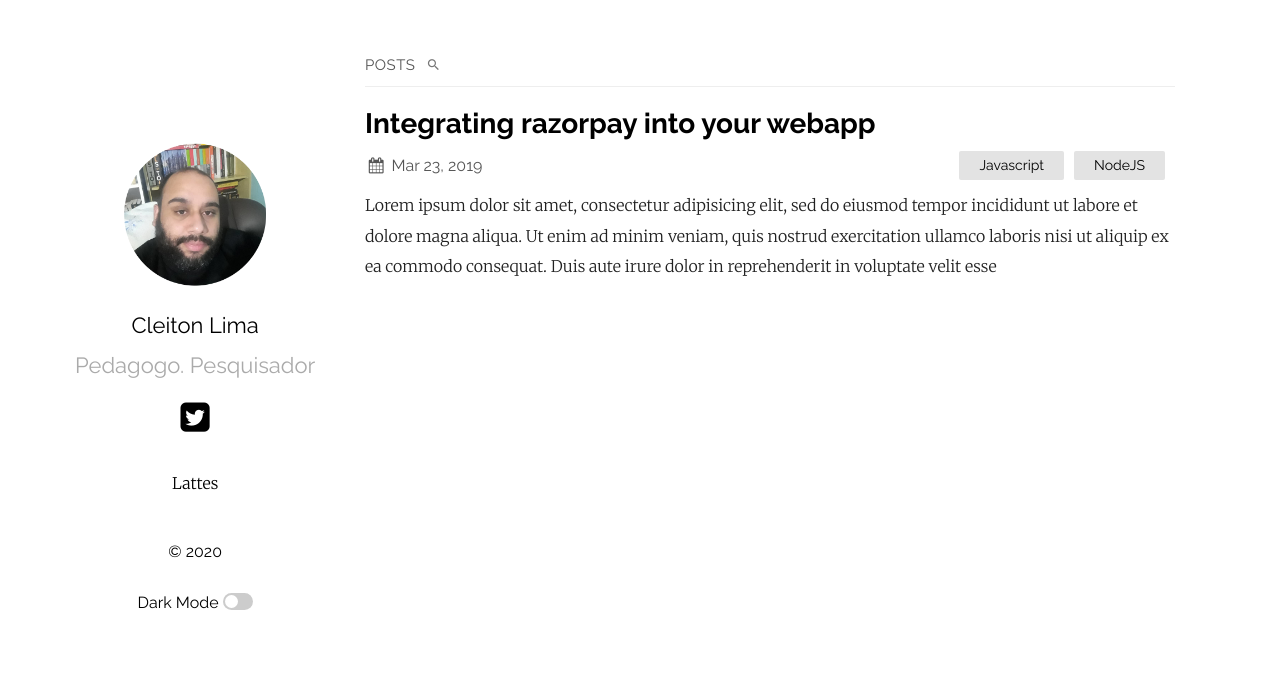
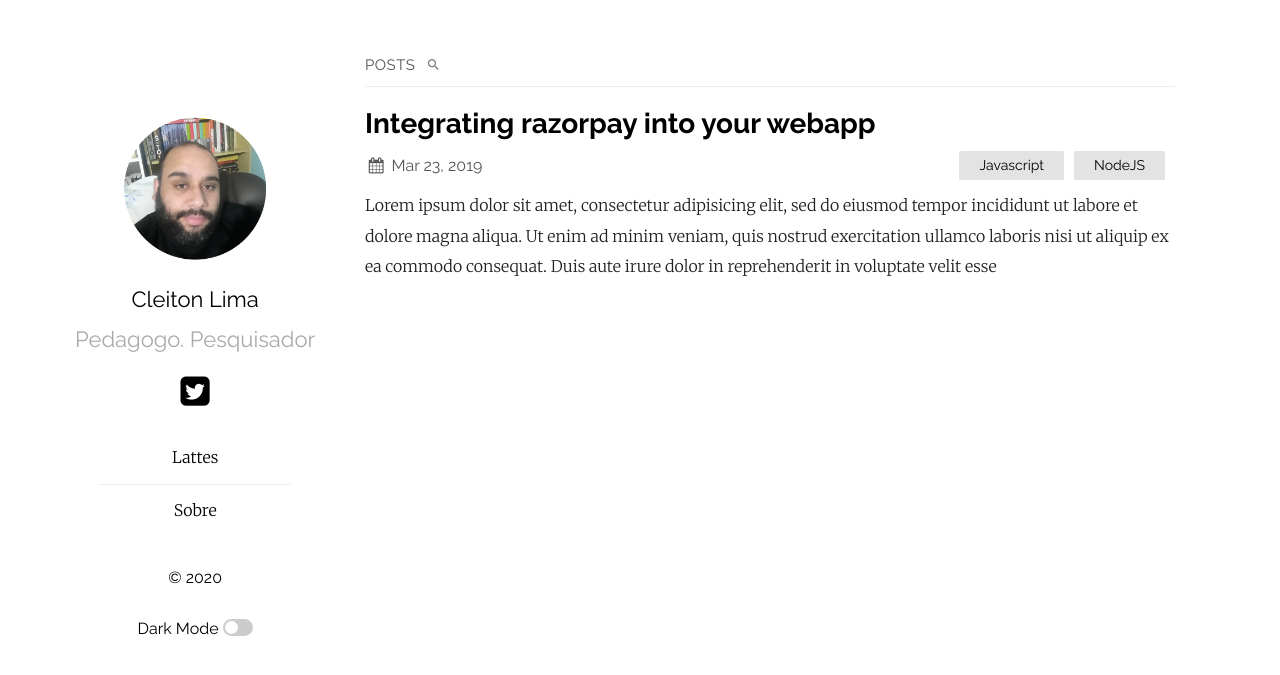
Before and after one commit to cleitonflima/cleitonlima.github.io, a Jekyll site: the page built from index.md, in a window 1280 px wide. Shown: the top 675 px of the page. Built offline with Jekyll 4.4.1, drawn with Linux system fonts in a browser that asks for light colours.

Commit message:
Update _config.yml

```diff
--- a/_config.yml
+++ b/_config.yml
@@ -19,6 +19,8 @@ plainwhite:
   navigation:
     - title: Lattes
       url: "http://buscatextual.cnpq.br/buscatextual/visualizacv.do?id=K8979708J7"
+    - title: Sobre
+      url: "/about.md"
   # generate social links in footer
   social_links:
     twitter: cleitonflima
```
